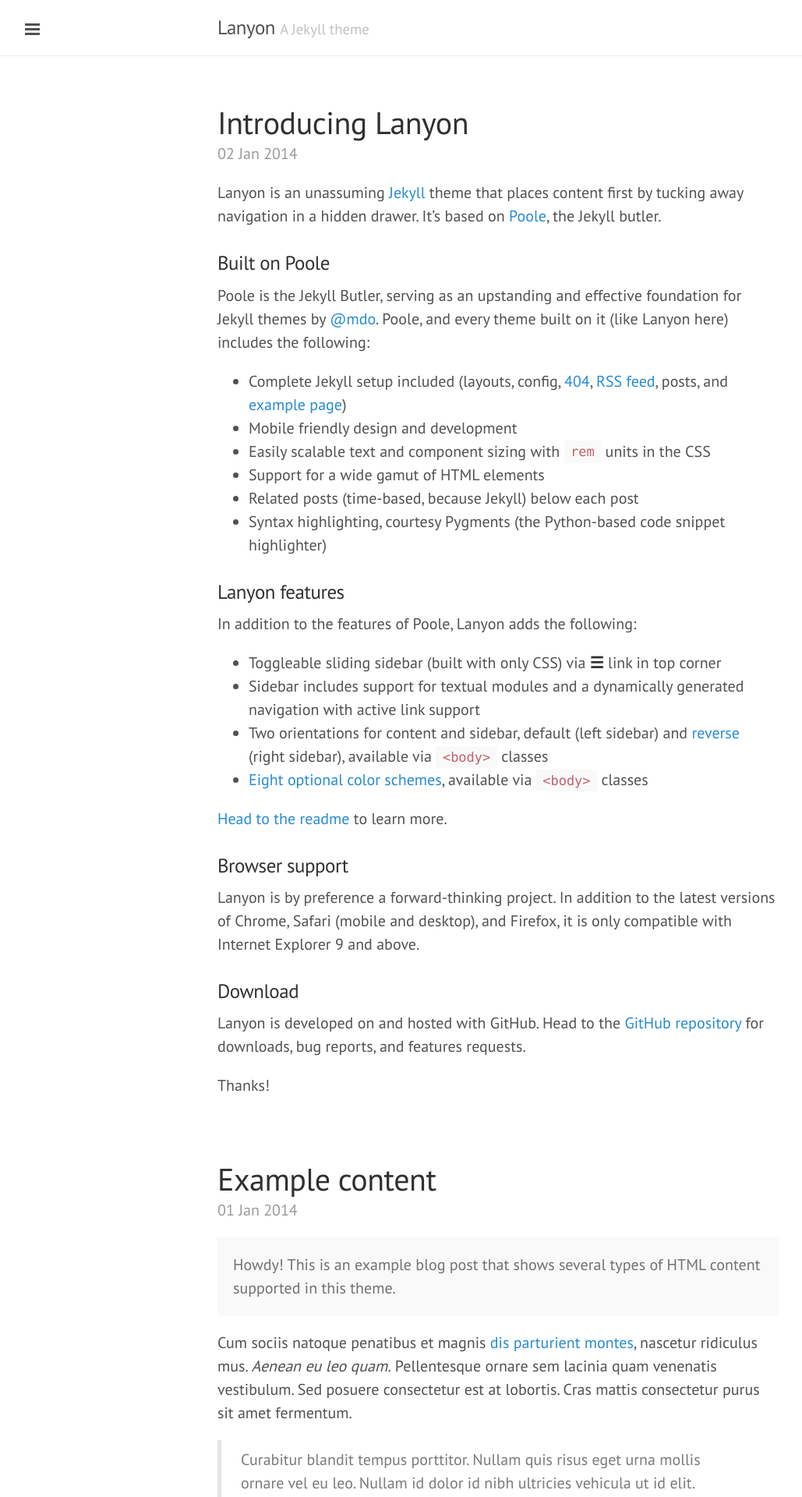
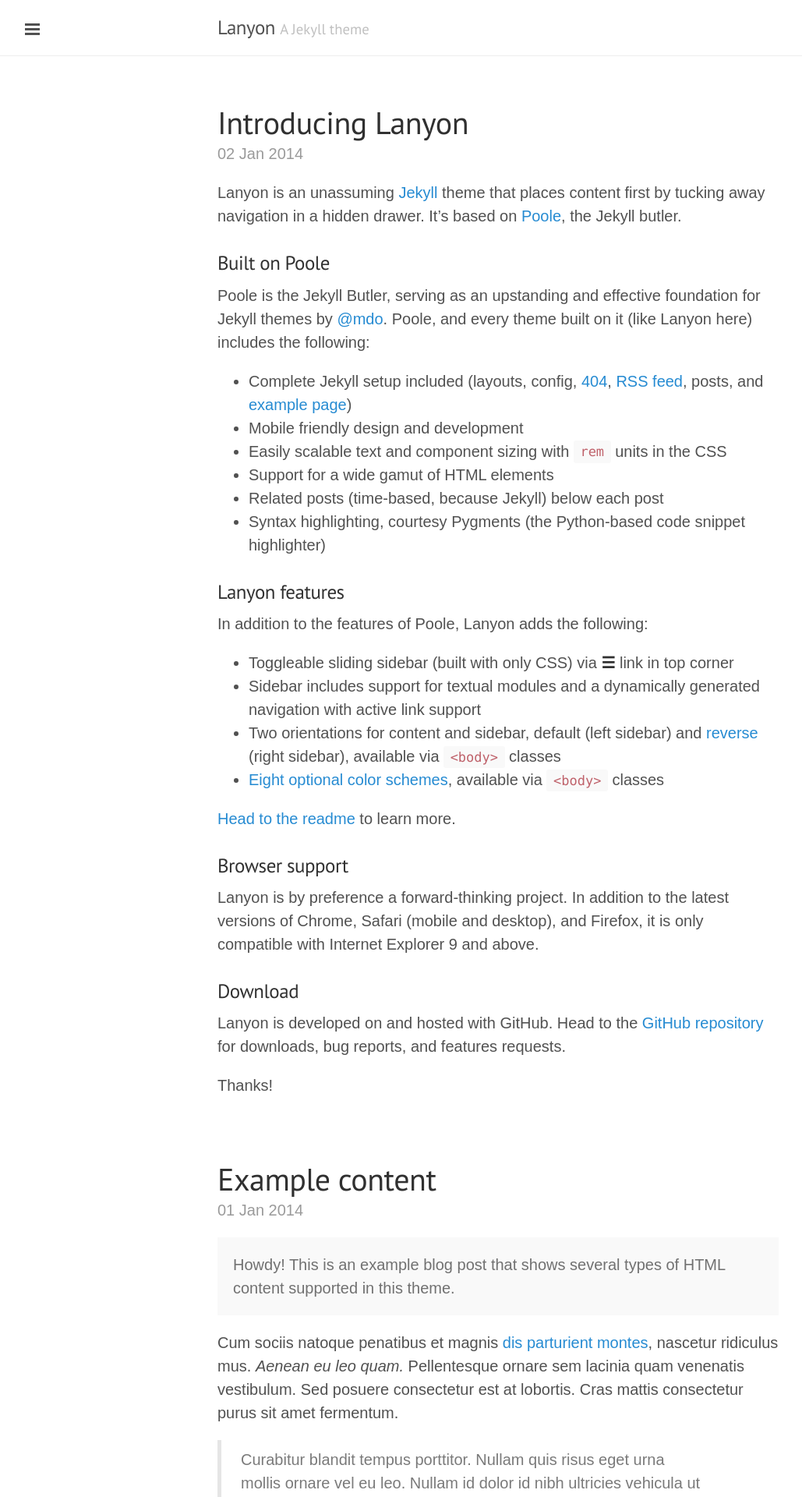
Before and after one commit to shinydinosaur/shinydinosaur.github.io, a Jekyll site: the page built from index.html, in a window 1280 px wide. Shown: the top 1920 px of the page at 78% size, without its empty margins (1-1030 px from the left). Built offline with Jekyll 4.4.1, drawn with Linux system fonts in a browser that asks for light colours; Markdown is read by kramdown in place of the engine named in the settings; the list of posts is cut into pages by our own code.

Commit message:
Updated lanyon.css

```diff
--- a/public/css/lanyon.css
+++ b/public/css/lanyon.css
@@ -42,7 +42,8 @@
 
 html {
   /*font-family: "PT Serif", Georgia, "Times New Roman", serif;*/
-  font-family: "PT Sans", Helvetica, Arial, sans-serif;
+/*  font-family: "PT Sans", Helvetica, Arial, sans-serif; */
+  font-family:'Droid Sans', Arial, sans-serif;
 }
 
 h1, h2, h3, h4, h5, h6 {
```
